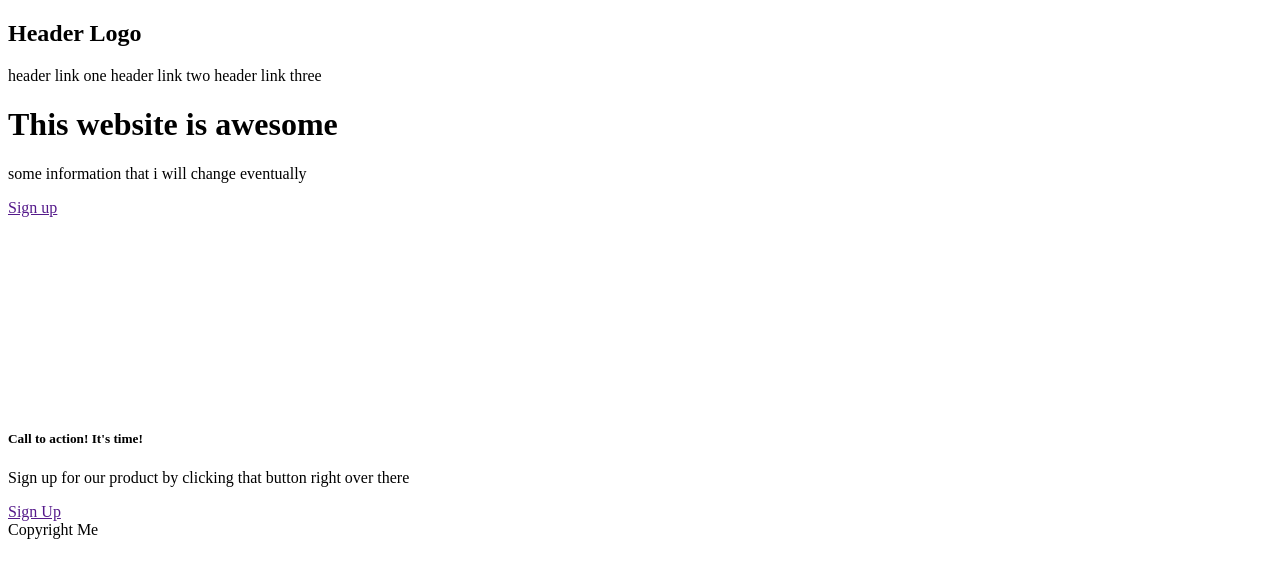
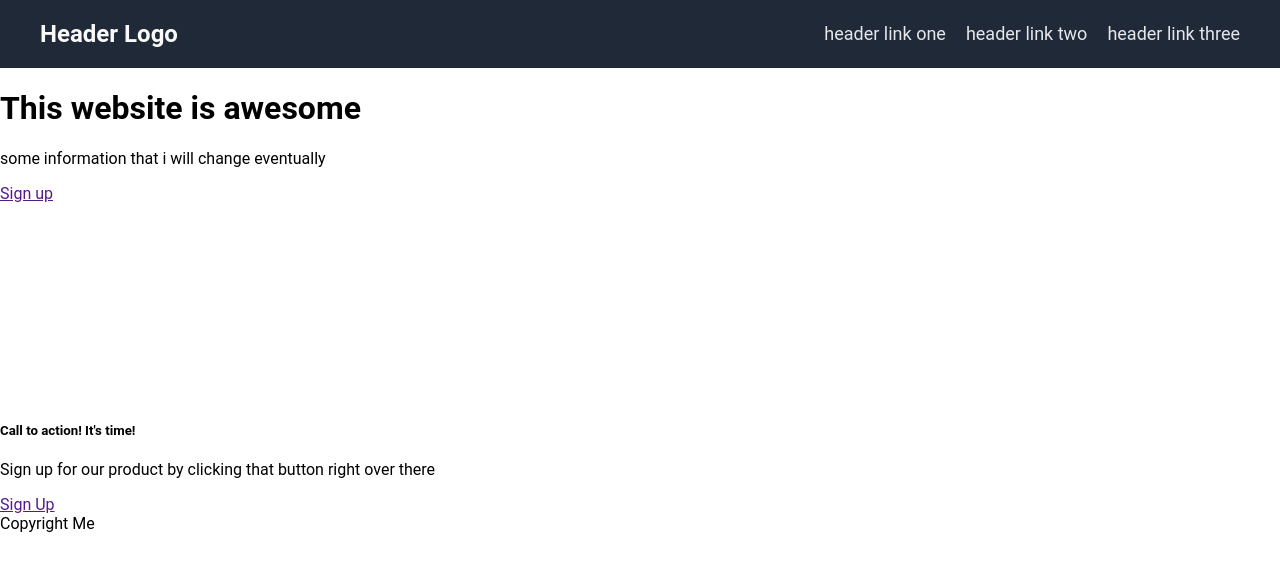
Before and after one commit to GigaBiga/odin-landingpage, a plain HTML site: page index.html in a window 1280 px wide. Drawn offline with Linux system fonts and the light colour scheme.

Commit message:
Add styling to navigation bar

```diff
--- a/index.html
+++ b/index.html
@@ -9,10 +9,12 @@
 </head>
 <body>
     <nav>
-        <h2>Header Logo</h2>
-        <a>header link one</a>
-        <a>header link two</a>
-        <a>header link three</a>
+        <h2 class="header-logo">Header Logo</h2>
+        <div class="nav-buttons">
+            <a class="second-header">header link one</a>
+            <a class="second-header">header link two</a>
+            <a class="second-header">header link three</a>
+        </div>
     </nav>
     <div>
         <div>
--- a/style.css
+++ b/style.css
@@ -0,0 +1,29 @@
+body{
+    font-family: 'Roboto','Helvetica','sans serif';
+    margin: 0;
+}
+/* Nav Styling Start */
+nav{
+    background-color: #1f2937;
+    justify-content: space-between;
+    display: flex;
+    padding-left: 40px;
+    padding-right: 40px;
+}
+.nav-buttons{
+    display: flex;
+    flex-flow: row wrap;
+    justify-content: space-around;
+    align-items: center;
+    gap: 20px;
+}
+
+.header-logo{
+    color: #f9faf8;
+    font-size: 24px;
+}
+.second-header{
+    font-size: 18px;
+    color: #e5e7eb;
+}
+/* Nav Styling End */
```
